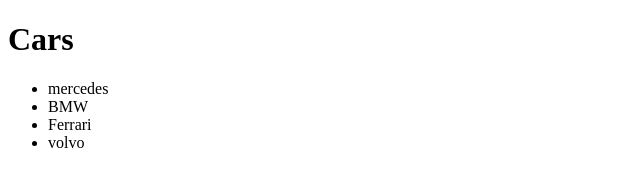
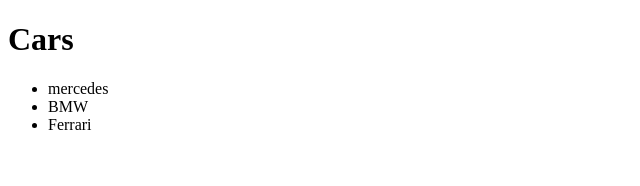
Before and after one commit to badebaskol/TEAM125, a plain HTML site: page index.html in a window 1280 px wide. Shown: the full height of the page, 0-640 px from the left. Drawn offline with Linux system fonts and the light colour scheme.

Commit message:
Update index.html

```diff
--- a/index.html
+++ b/index.html
@@ -11,9 +11,6 @@
         <li>mercedes</li>
         <li>BMW</li>
         <li>Ferrari</li>
-<li>
-    volvo
-</li>
 
 
     </ul>
```
